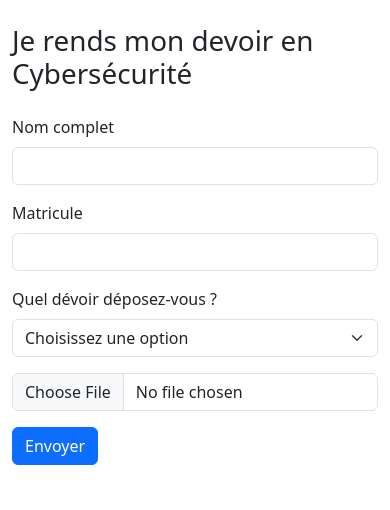
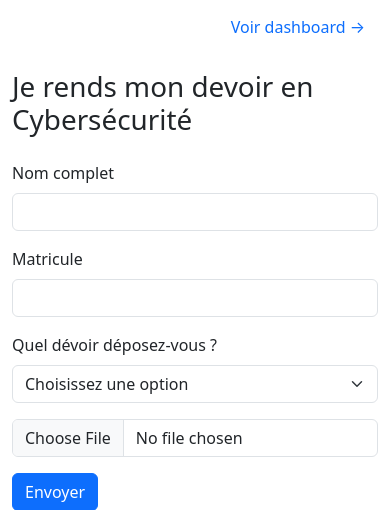
Before and after one commit to moustaphaotf/devoirplus, a PHP site: page / in a window 390 px wide. Shown: the top 510 px of the page. Run offline with PHP 8.4, Linux system fonts and the light colour scheme; a stand-in replaces the project's code that opens the database connection.

Commit message:
Add a link to dashboard and make the table responsive

```diff
--- a/admin.php
+++ b/admin.php
@@ -64,6 +64,7 @@ $baseUrl = $protocol . '://' . $hostname;
 <h1 class="my-4 text-center">Liste des dévoirs disponnibles</h1>
 
 <?php if($stmt->rowCount()): ?>
+    <div class="table-responsive">
         <table class="table table-stripped table-hover">
             <thead>
                 <tr>
@@ -91,6 +92,7 @@ $baseUrl = $protocol . '://' . $hostname;
                 <?php endwhile ?>
             </tbody>
         </table>
+    </div>
 <?php else : ?>
     <div class="alert alert-primary" role="alert">
         Aucun devoir pour l'instant !
--- a/index.php
+++ b/index.php
@@ -115,6 +115,9 @@ if(isset($_POST['nom']) && isset($_POST['type-devoir']) && isset($_POST['matricu
 
 <?php require('partials/header.php') ?>
 
+<div class="my-2 d-flex align-items-center justify-content-end">
+    <a class="btn text-primary" href="admin.php">Voir dashboard &rarr;</a>
+</div>
 
 <h1 class="my-4">Je rends mon devoir en Cybersécurité</h1>
 
```
Lines whose indentation alone changed are shown as unchanged.
